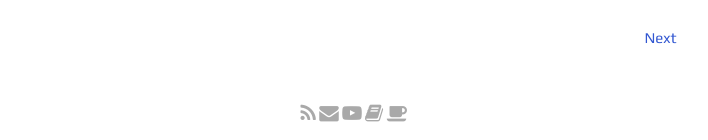
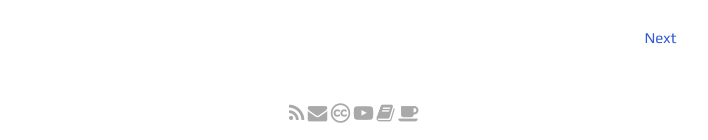
Before and after one commit to codyb1ue/codyb1ue.github.io, a Jekyll site: the page built from index.html, in a window 1280 px wide. Shown: the part 1103-1243 px from the top of the page, without its empty margins (286-994 px from the left). Built offline with Jekyll 4.4.1, drawn with Linux system fonts in a browser that asks for light colours; the list of posts is cut into pages by our own code.

Commit message:
Update default.html

```diff
--- a/_layouts/default.html
+++ b/_layouts/default.html
@@ -66,6 +66,8 @@ layout: compress
 	<i class="fa fa-rss" aria-hidden="true"></i></a>
     <a href="mailto:memozine.me@outlook.com" title="Mail" target="_blank" rel="noopener noreferrer">
         <i class="fa fa-envelope" aria-hidden="true"></i></a>
+    <a href="https://creativecommons.org/licenses/by-nc-nd/4.0/deed.zh-hans" title="Creative Commons" target="_blank" rel="noopener noreferrer">
+        <i class="fa fa-creative-commons" aria-hidden="true"></i>
     <a href="https://space.bilibili.com/110364218" title="Bilibili" target="_blank" rel="noopener noreferrer">
         <i class="fa fa-youtube-play" aria-hidden="true"></i></a>
     <a href="https://www.goodreads.com/user/show/170594647-cody" title="Goodreads" target="_blank" rel="noopener noreferrer">
```
